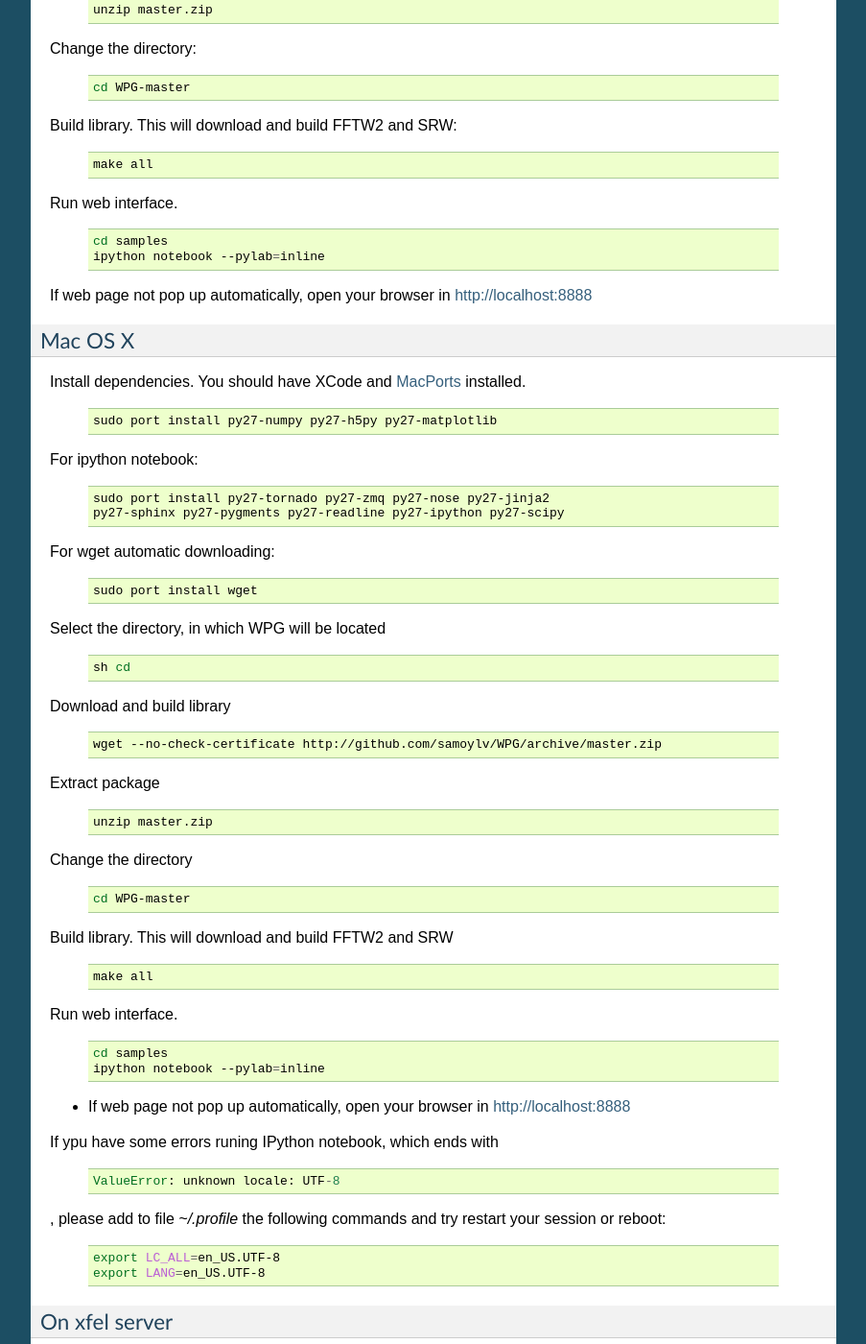
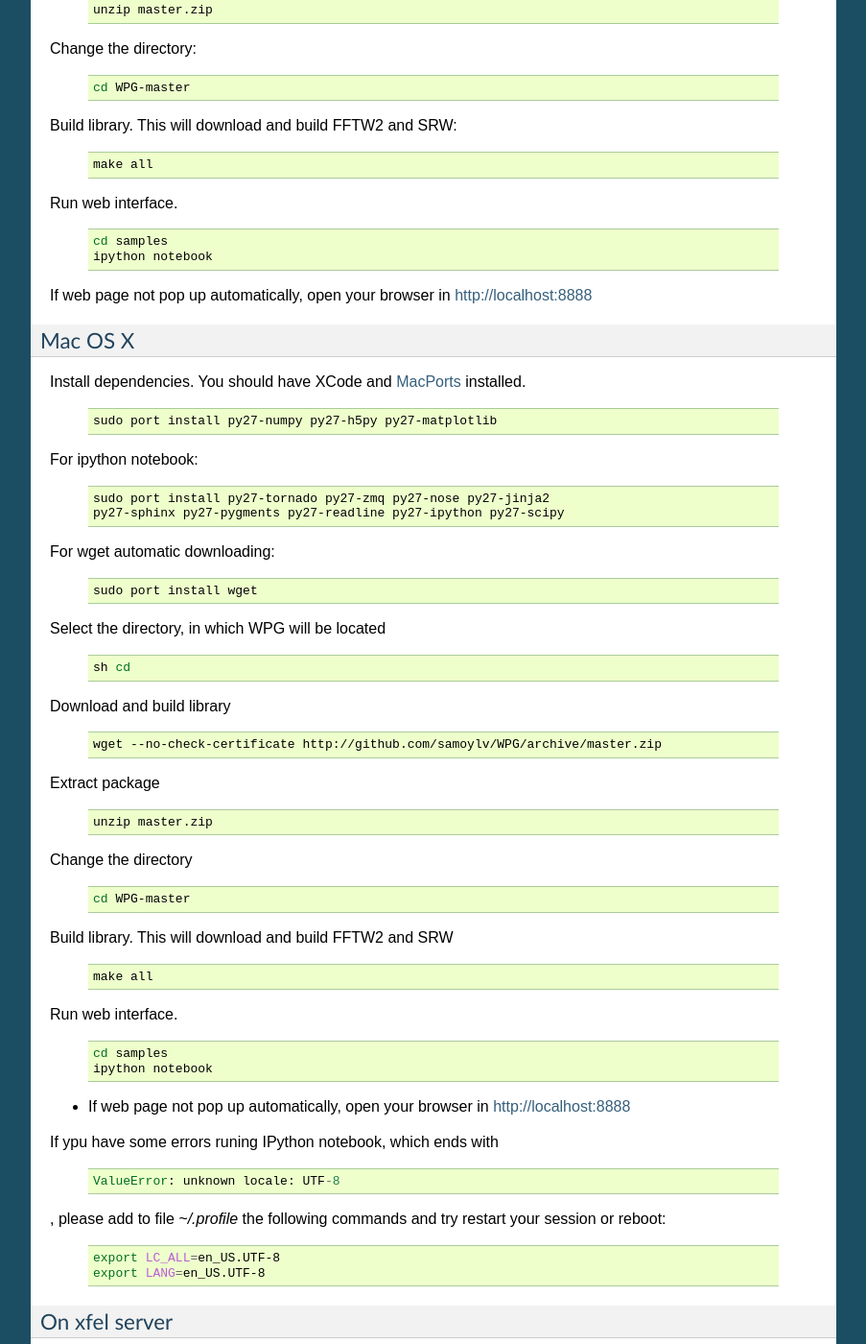
Before and after one commit to samoylv/WPG, a Sphinx documentation site: the page built from docs/wpg.rst, in a window 1280 px wide and 1400 px high, scrolled down 1336 px. Shown: the whole window at 96% size, without its empty margins (198-1101 px from the left). Built offline with Sphinx 7.4.7, drawn with Linux system fonts in a browser that asks for light colours; pages that are not in the unit, such as notebooks, are missing from menus.

```diff
--- a/docs/wpg.rst
+++ b/docs/wpg.rst
@@ -69,7 +69,7 @@ Run web interface.
    .. code:: sh
 
        cd samples
-       ipython notebook --pylab=inline
+       ipython notebook
 
 If web page not pop up automatically, open your browser in http://localhost:8888
 
@@ -130,7 +130,7 @@ Run web interface.
    .. code:: sh
 
        cd samples
-       ipython notebook --pylab=inline
+       ipython notebook
 
 -  If web page not pop up automatically, open your browser in http://localhost:8888
 
@@ -158,7 +158,7 @@ Please visit `Simulation <https://docs.xfel.eu/share/page/site/simulation/dashbo
 
 	.. code:: sh
 
-	   ipython notebook --pylab=inline --no-browser --port=YOUR_UNIQUE_PORT_NUMBER --notebook-dir=<your_working_directory> &
+	   ipython notebook --no-browser --port=YOUR_UNIQUE_PORT_NUMBER --notebook-dir=<your_working_directory> &
 
 Setup ssh tunnel to the server. **Please use another LOCAL terminal window!**
 
--- a/wpg/__init__.py
+++ b/wpg/__init__.py
@@ -19,8 +19,8 @@ import warnings
 # This deprecate warnings form SRWLib visualization module
 
 warnings.filterwarnings("ignore")
-from . import srwlpy
-from . import srwlib
+import wpg.srwlpy as srwlib
+import wpg.srwlib as srwlib
 warnings.resetwarnings()
 
 # Create aliases for simple importing
```
